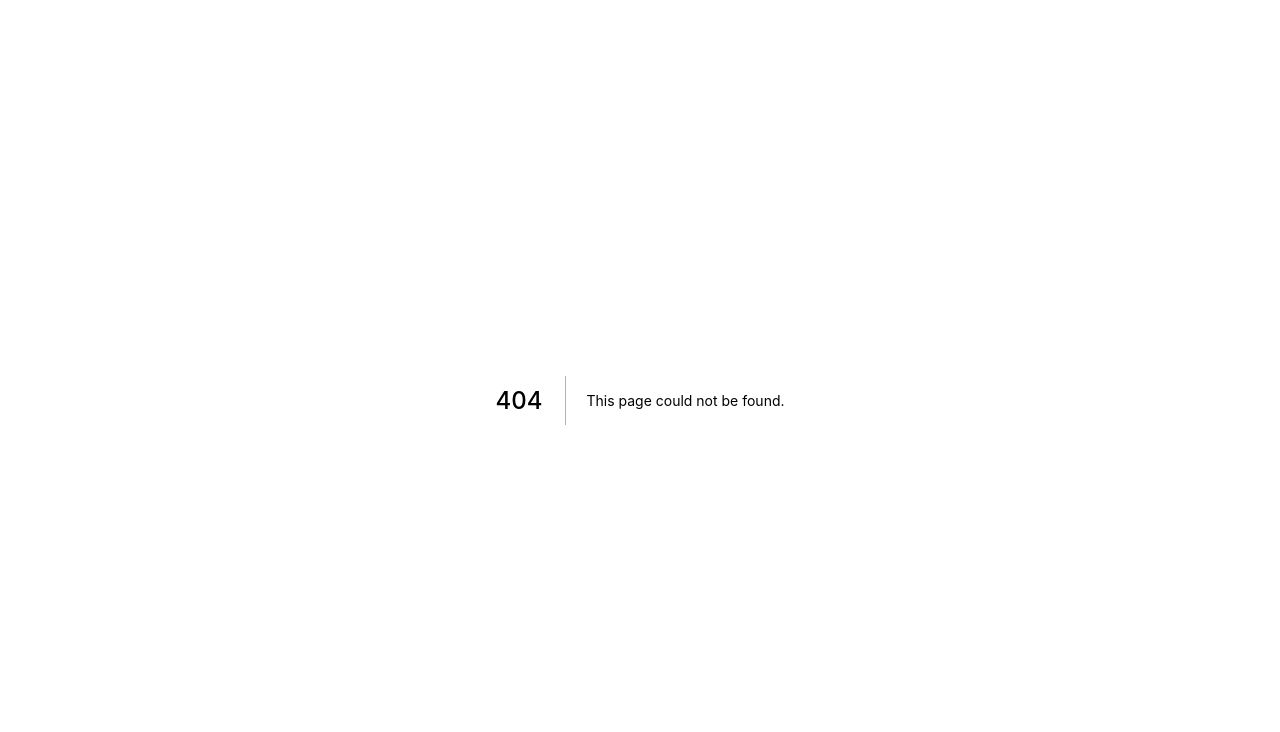
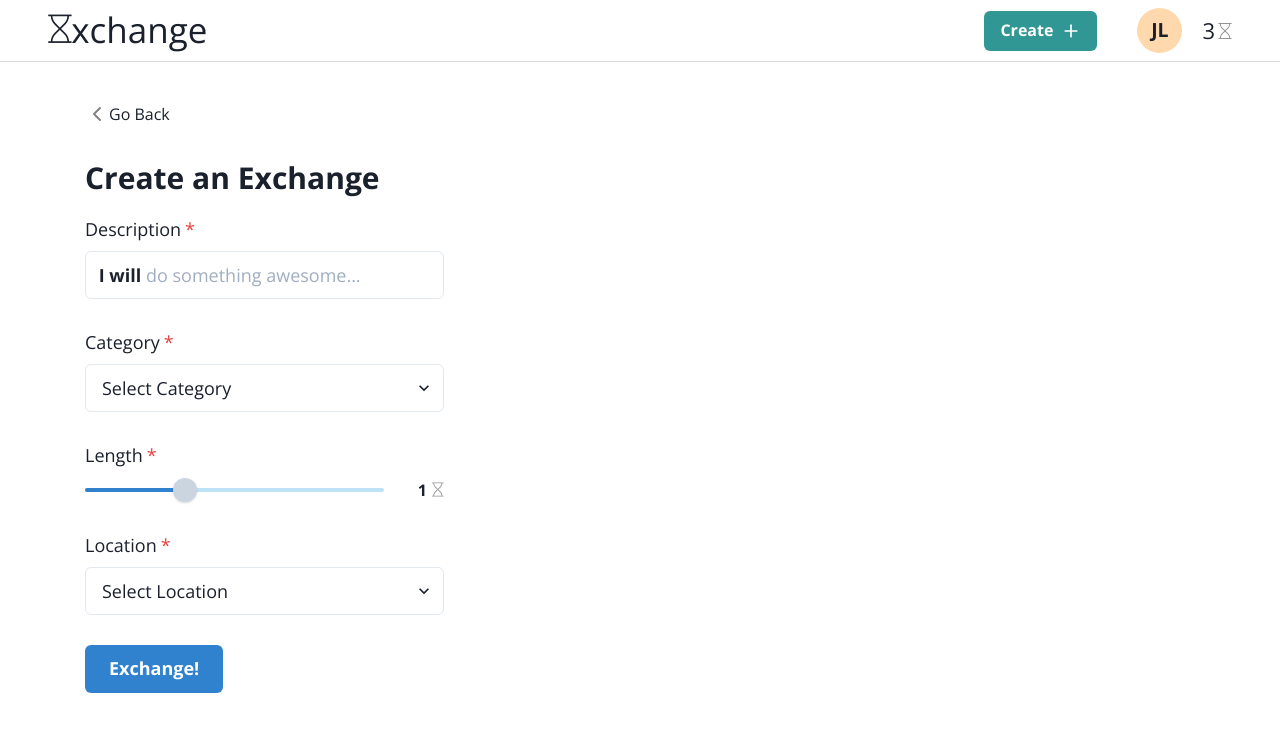
Before and after one commit to MonliH/exchange, a Next.js app: page /create-exchange in a window 1280 px wide. Before the commit this address had no page. Shown: the top 732 px of the page. Built offline with nearby package versions, Linux system fonts and the light colour scheme.

Commit message:
add create buttons

```diff
--- a/components/Exchange.tsx
+++ b/components/Exchange.tsx
@@ -34,7 +34,10 @@ export default function ExchangeCard({ info }: { info: ExchangeInfo }) {
             src={TY_IMG_MAP[info.type]}
             alt={getCategoryName(info.type)}
             layout="fill"
+            sizes={`${CARD_WIDTH * 0.9}px`}
             objectFit="contain"
+            quality={90}
+            placeholder="blur"
           />
         </Box>
       </Square>
@@ -65,7 +68,7 @@ function CardInfoDisplay({ info }: { info: ExchangeInfo }) {
         <Heart size={18} color="#FF3939" />
       </Flex>
       <Flex>
-        <User name={info.author} />
+        <User author={info.author} />
         <Spacer />
         <Box>
           <Location place={info.place} />
@@ -79,6 +82,7 @@ export function ExRequestDisplay({ info }: { info: ExRequest }) {
   return (
     <Box
       width={CARD_WIDTH}
+      flexShrink={0}
       borderRadius={10}
       borderWidth={1}
       borderColor="#BDBDBD"
--- /dev/null
+++ b/components/GoBack.tsx
@@ -0,0 +1,19 @@
+import { ChevronLeft } from "react-feather";
+import { useRouter } from "next/router";
+import { Flex } from "@chakra-ui/react";
+
+/**
+ * Component to go back to the previous page
+ */
+export default function GoBack() {
+  const router = useRouter();
+
+  return (
+    <button type="button" onClick={() => router.back()}>
+      <Flex>
+        <ChevronLeft size={24} color="#838383" />
+        <span color="#444444">Go Back</span>
+      </Flex>
+    </button>
+  );
+}
--- a/components/Header.tsx
+++ b/components/Header.tsx
@@ -1,6 +1,11 @@
-import { Box, Flex } from "@chakra-ui/react";
-import Image from "next/image";
+import { Button, Box, Flex, Heading, Spacer, Text } from "@chakra-ui/react";
+import { Menu, MenuButton, MenuList, MenuItem } from "@chakra-ui/react";
 import React from "react";
+import { Plus } from "react-feather";
+
+import Hg from "components/Hourglass";
+import { Profile } from "components/User";
+import NextLink from "next/link";
 
 interface WithHeaderProps {}
 export function Header({}: WithHeaderProps) {
@@ -9,12 +14,55 @@ export function Header({}: WithHeaderProps) {
       maxHeight="73px"
       as="nav"
       bg="white"
-      paddingY="9px"
+      paddingY="8px"
       paddingX="48px"
       borderBottom="1px"
       borderBottomColor="#DADADA"
+      position="relative"
+      align="center"
     >
-      <Image src="/logo.png" alt="Exchange" width="112px" height="39px" />
+      <Heading
+        fontWeight="normal"
+        mt="-5px"
+        fontFamily="Exchange Sans"
+        ml="1px"
+        fontSize={35}
+        cursor="default"
+        userSelect="none"
+      >
+        <span style={{ fontSize: 40 }}>E</span>xchange
+      </Heading>
+      <Spacer />
+      <Menu>
+        <MenuButton
+          rightIcon={<Plus size={20} style={{ marginTop: "1px" }} />}
+          as={Button}
+          colorScheme="teal"
+          size="md"
+          mr="40px"
+        >
+          Create
+        </MenuButton>
+        <MenuList>
+          <NextLink href="/create-exchange" passHref>
+            <MenuItem>
+              <span>Exchange</span>
+            </MenuItem>
+          </NextLink>
+          <NextLink href="/create-requeset" passHref>
+            <MenuItem>
+              <span>Request</span>
+            </MenuItem>
+          </NextLink>
+        </MenuList>
+      </Menu>
+      <Profile author={["Jonathan", "Li", 0]} size={45} />
+      <Flex direction="row" align="center" ml="20px">
+        <Text fontSize={22} mr="3px" mt="-1px">
+          3
+        </Text>
+        <Hg width={14} height={16} />
+      </Flex>
     </Flex>
   );
 }
--- a/components/User.tsx
+++ b/components/User.tsx
@@ -1,9 +1,15 @@
 import { Circle, Flex, Text } from "@chakra-ui/react";
-import { ExchangeInfo } from "lib/exchange";
+import { Author, ExchangeInfo } from "lib/exchange";
 
-export function Profile({ name }: { name: ExchangeInfo["author"] }) {
-  const initials = `${name[0][0]}${name[1][0]}`;
-  const fullName = name.join(" ");
+export function Profile({
+  author,
+  size = 28,
+}: {
+  author: Author;
+  size?: number;
+}) {
+  const initials = `${author[0][0]}${author[1][0]}`;
+  const fullName = author.join(" ");
   const hue =
     fullName
       .split("")
@@ -11,10 +17,10 @@ export function Profile({ name }: { name: ExchangeInfo["author"] }) {
       .reduce((a, b) => a + b) % 360;
   const color = `hsl(${hue}, 100%, 84%)`;
   return (
-    <Circle bg={color} w="28px" h="28px">
+    <Circle bg={color} w={`${size}px`} h={`${size}px`}>
       <Text
         fontWeight="bold"
-        fontSize="11px"
+        fontSize={`${size / 2 - 3}px`}
         marginTop="-2px"
         userSelect="none"
         cursor="default"
@@ -25,11 +31,11 @@ export function Profile({ name }: { name: ExchangeInfo["author"] }) {
   );
 }
 
-export default function User({ name }: { name: ExchangeInfo["author"] }) {
-  const fullName = name.slice(0, 2).join(" ");
+export default function User({ author: author }: { author: Author }) {
+  const fullName = author.slice(0, 2).join(" ");
   return (
     <Flex flexDirection="row">
-      <Profile name={name} />
+      <Profile author={author} />
       <Text ml="5px" mt="2px" fontWeight="thin">
         {fullName}
       </Text>
--- a/lib/exchange.ts
+++ b/lib/exchange.ts
@@ -1,36 +1,42 @@
-export enum EchangeType {
-  Music = 1,
-  Programming = 2,
-  Math = 3,
-  Language = 4,
-  Design = 5,
-  Social_Studies = 6,
-  Service = 7,
+export enum ExchangeType {
+  Music,
+  Programming,
+  Math,
+  Language,
+  Design,
+  Social_Studies,
+  Service,
 }
 
-export function getCardColor(ty: EchangeType): string {
+export function getCardColor(ty: ExchangeType): string {
   let hue = {
-    [EchangeType.Music]: 0,
-    [EchangeType.Programming]: 120,
-    [EchangeType.Math]: 212,
-    [EchangeType.Language]: 68,
-    [EchangeType.Design]: 306,
-    [EchangeType.Social_Studies]: 29,
-    [EchangeType.Service]: 176,
+    [ExchangeType.Music]: 0,
+    [ExchangeType.Programming]: 120,
+    [ExchangeType.Math]: 212,
+    [ExchangeType.Language]: 68,
+    [ExchangeType.Design]: 306,
+    [ExchangeType.Social_Studies]: 29,
+    [ExchangeType.Service]: 176,
   }[ty];
   return `hsl(${hue}, 100%, 84%)`;
 }
 
-export function getCategoryName(ty: EchangeType): string {
-  return EchangeType[ty];
+export function getCategoryName(ty: ExchangeType): string {
+  return ExchangeType[ty];
 }
 
+import music from "public/images/piano.png";
+import laptop from "public/images/laptop.png";
+import calculator from "public/images/calculator.png";
+import language from "public/images/language.png";
+import design from "public/images/design.png";
+
 export const TY_IMG_MAP = {
-  [EchangeType.Music]: "/images/piano.png",
-  [EchangeType.Programming]: "/images/laptop.png",
-  [EchangeType.Math]: "/images/calculator.png",
-  [EchangeType.Language]: "/images/language.png",
-  [EchangeType.Design]: "/images/design.png",
+  [ExchangeType.Music]: music,
+  [ExchangeType.Programming]: laptop,
+  [ExchangeType.Math]: calculator,
+  [ExchangeType.Language]: language,
+  [ExchangeType.Design]: design,
 };
 
 export interface Place {
@@ -49,5 +55,5 @@ export interface ExRequest {
 }
 
 export interface ExchangeInfo extends ExRequest {
-  type: EchangeType;
+  type: ExchangeType;
 }
--- a/package.json
+++ b/package.json
@@ -9,6 +9,7 @@
   },
   "dependencies": {
     "@chakra-ui/react": "^1.7.3",
+    "@choc-ui/chakra-autocomplete": "^4.13.0",
     "@emotion/react": "^11",
     "@emotion/styled": "^11",
     "@use-gesture/react": "^10.2.4",
--- /dev/null
+++ b/pages/create-exchange.tsx
@@ -0,0 +1,151 @@
+import {
+  Box,
+  Button,
+  Flex,
+  FormControl,
+  FormLabel,
+  Heading,
+  Input,
+  InputGroup,
+  InputLeftElement,
+  Select,
+  Slider,
+  SliderFilledTrack,
+  SliderThumb,
+  SliderTrack,
+  Text,
+} from "@chakra-ui/react";
+import Head from "next/head";
+import { ChevronLeft, ChevronDown } from "react-feather";
+
+import GoBack from "components/GoBack";
+import withHeader from "components/Header";
+import { ExchangeType } from "lib/exchange";
+import { FormEvent, FormEventHandler, useMemo, useState } from "react";
+import Hg from "components/Hourglass";
+
+function CreateExchange() {
+  const menuItems = useMemo(
+    () =>
+      Object.values(ExchangeType)
+        .filter((x) => isNaN(parseInt(x)))
+        .map((type) => {
+          const displayType = type.replace("_", " ");
+          return <option key={type}>{displayType}</option>;
+        }),
+    []
+  );
+  const [sliderValue, setSliderValue] = useState(1);
+  const [location, setLocation] = useState<null | string>(null);
+  const [category, setCategory] = useState<null | ExchangeType>(null);
+
+  const submitForm = (e: FormEvent<HTMLFormElement>) => {
+    e.preventDefault();
+    const description = e.target[0].value;
+    console.log({ description, location, category, sliderValue });
+  };
+
+  return (
+    <Box>
+      <Head>
+        <title>Create an Exchange</title>
+        <meta name="description" content="Generated by create next app" />
+        <link rel="icon" href="/favicon.ico" />
+      </Head>
+      <Box mt="40px" ml="85px">
+        <GoBack />
+        <Heading mt="28px" fontSize="30px">
+          Create an Exchange
+        </Heading>
+        <form onSubmit={submitForm}>
+          <FormControl mt="20px" isRequired>
+            <FormLabel fontSize="18px" fontWeight="light">
+              Description
+            </FormLabel>
+            <InputGroup size="lg" maxWidth="30%" name="description">
+              <InputLeftElement pointerEvents="none" ml="11px">
+                <Text fontWeight="bold">I will </Text>
+              </InputLeftElement>
+              <Input placeholder="do something awesome..." paddingLeft="60px" />
+            </InputGroup>
+          </FormControl>
+          <FormControl isRequired mt="30px">
+            <FormLabel fontSize="18px" fontWeight="light">
+              Category
+            </FormLabel>
+            <Select
+              placeholder="Select Category"
+              width="30%"
+              size="lg"
+              onChange={(e) => {
+                setCategory(ExchangeType[e.target.value]);
+              }}
+            >
+              {menuItems}
+            </Select>
+          </FormControl>
+          <FormControl isRequired mt="30px">
+            <FormLabel fontSize="18px" fontWeight="light">
+              Length
+            </FormLabel>
+            <Flex width="30%" align="center">
+              <Slider
+                defaultValue={1}
+                min={0.5}
+                max={2}
+                step={0.25}
+                onChange={setSliderValue}
+                flexGrow="1"
+              >
+                <SliderTrack bg="blue.100">
+                  <Box position="relative" right={10} />
+                  <SliderFilledTrack bg="blue.500" />
+                </SliderTrack>
+                <SliderThumb boxSize={6} bg="gray.300" />
+              </Slider>
+              <Text
+                width="40px"
+                textAlign="right"
+                fontWeight="bold"
+                ml="10px"
+                mr="5px"
+                mt="1px"
+              >
+                {sliderValue}
+              </Text>
+              <Hg width={14} height={17} />
+            </Flex>
+          </FormControl>
+          <FormControl isRequired mt="30px" width="30%">
+            <FormLabel fontSize="18px" fontWeight="light">
+              Location
+            </FormLabel>
+            <Select
+              placeholder="Select Location"
+              size="lg"
+              onChange={(e) => setLocation(e.target.value)}
+            >
+              <option value="r">Remote</option>
+              <option value="rp">Remote or In Person</option>
+              <option value="p">In Person</option>
+            </Select>
+            {location && location.indexOf("p") > -1 ? (
+              <Input placeholder="City Name" size="lg" mt="10px" />
+            ) : null}
+          </FormControl>
+          <Button
+            size="lg"
+            type="submit"
+            mt="30"
+            variant="solid"
+            colorScheme={"blue"}
+          >
+            Exchange!
+          </Button>
+        </form>
+      </Box>
+    </Box>
+  );
+}
+
+export default withHeader(CreateExchange);
```
Also changed, not shown: components/Exchanges.tsx (+3 -4 lines), lib/getCards.ts (+7 -7 lines), lib/getRequests.ts (+35 -5 lines), pages/index.tsx (+4 -9 lines), pages/create-request.tsx (added), 1 other file (tests, documents, lock files or other folders).
